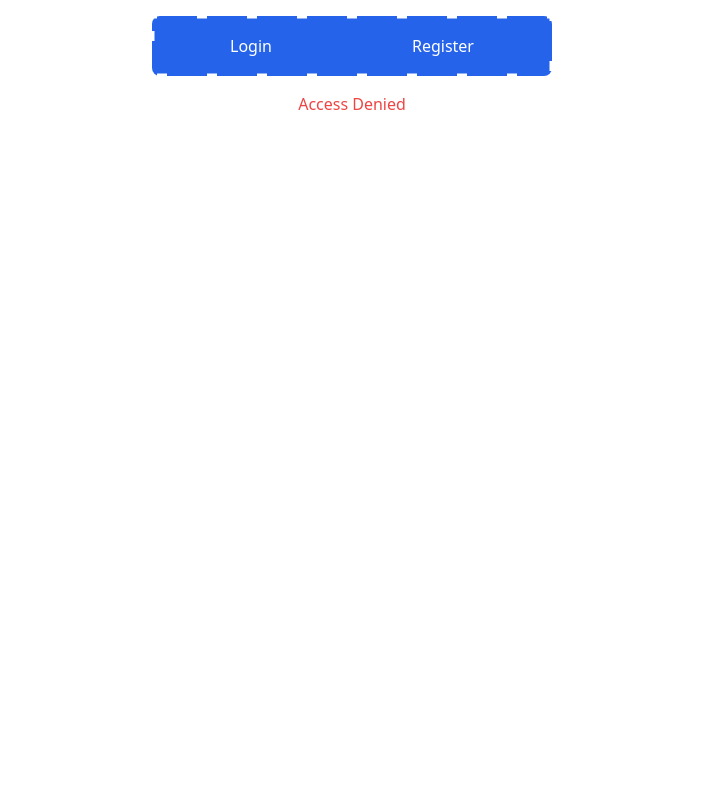
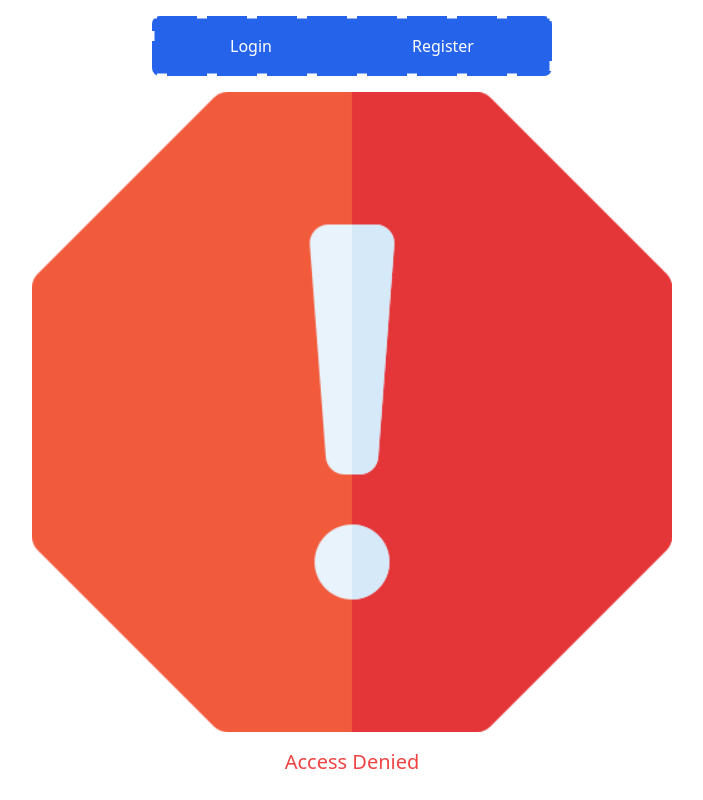
Before and after one commit to iyadhbf/delivery-management, a React (Create React App) app in the folder frontend/: page /add-delivery in a window 1280 px wide. Shown: the whole page, without its empty margins (288-991 px from the left). Built offline with nearby package versions, Linux system fonts and the light colour scheme.

Commit message:
errors fixed

```diff
--- a/frontend/src/components/AddDelivery.js
+++ b/frontend/src/components/AddDelivery.js
@@ -1,6 +1,8 @@
 import React, { useState } from 'react';
 import { useNavigate } from 'react-router-dom';
 import { addDelivery } from '../services/api';
+import erreurImage from '../assets/erreur.png';
+
 
 const AddDelivery = () => {
   const navigate = useNavigate();
@@ -33,7 +35,12 @@ const AddDelivery = () => {
   const userRole = localStorage.getItem('userRole');
 
   if (userRole !== 'gestionnaire') {
-    return <h1 className="text-center text-red-500">Access Denied</h1>;
+    return (
+      <div className="text-center">
+        <img src={erreurImage} alt="Access Denied" className="mx-auto my-4 w-1/2" />
+        <h1 className="text-red-500 text-xl">Access Denied</h1>
+      </div>
+    );
   }
 
   return (
--- a/frontend/src/components/Navbar.js
+++ b/frontend/src/components/Navbar.js
@@ -9,6 +9,7 @@ const Navbar = () => {
   const handleLogout = () => {
     localStorage.removeItem('token');
     localStorage.removeItem('userRole');
+    localStorage.clear();
     navigate('/');
   };
 
--- a/frontend/src/pages/NotFound.js
+++ b/frontend/src/pages/NotFound.js
@@ -1,16 +1,18 @@
 import React from "react";
 import { Link } from "react-router-dom";
+import notFoundImage from "../assets/404.png"; // Adjust the path based on your file structure
 
 const NotFound = () => {
   return (
     <div className="flex flex-col items-center justify-center min-h-screen bg-gray-100">
+      <img src={notFoundImage} alt="404 Not Found" className="w-1/2 max-w-md mb-4" />
       <h1 className="text-4xl font-bold text-gray-800">404 - Page Not Found</h1>
       <p className="mt-2 text-gray-600">Sorry, the page you are looking for does not exist.</p>
       <Link
-        to="/login"
+        to="/dashboard"
         className="px-4 py-2 mt-4 text-white bg-blue-500 rounded-lg hover:bg-blue-600"
       >
-        Go to Login
+        Go to dashboard
       </Link>
     </div>
   );
```
Also changed, not shown: frontend/src/assets/404.png (added), frontend/src/assets/erreur.png (added).
